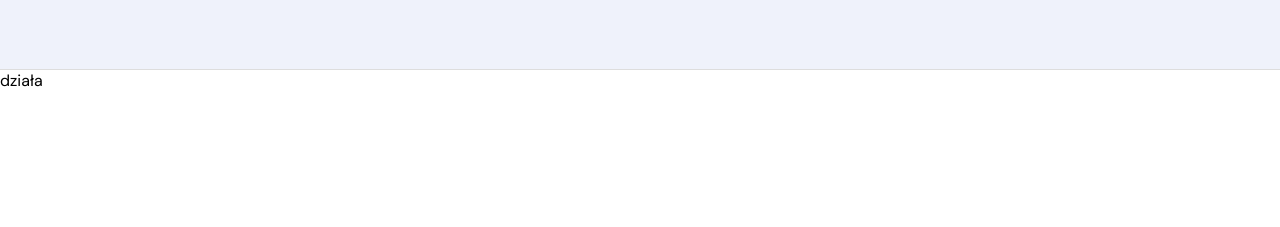
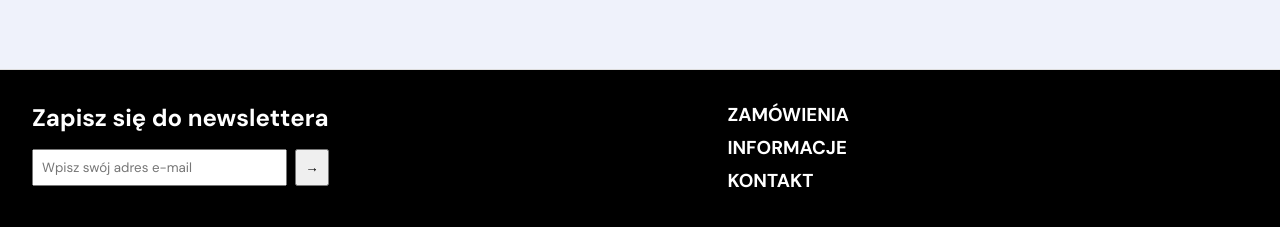
Before and after one commit to Bartlomiejste/reklamowe24, a React (Create React App) app: page / in a window 1280 px wide. Shown: the part 1727-1954 px from the top of the page. Before the commit the page ends 1818 px from the top, so only its background shows below. Built offline with nearby package versions, Linux system fonts and the light colour scheme; no server answers.

Commit message:
add footer component

```diff
--- a/src/components/Footer/Footer.jsx
+++ b/src/components/Footer/Footer.jsx
@@ -1,7 +1,35 @@
 import React from "react";
+import "../../styles/Footer/Footer.css";
 
 const Footer = () => {
-  return <div>działa</div>;
+  return (
+    <footer className="footer">
+      <div className="footer-section newsletter">
+        <h2>Zapisz się do newslettera</h2>
+        <div className="newsletter-input-group">
+          <input type="email" placeholder="Wpisz swój adres e-mail" />
+          <button type="submit">→</button>
+        </div>
+      </div>
+      <div className="footer-section links">
+        <div className="link-column">
+          <h3>ZAMÓWIENIA</h3>
+          {/* Add links here */}
+        </div>
+        <div className="link-column">
+          <h3>INFORMACJE</h3>
+          {/* Add links here */}
+        </div>
+        <div className="link-column">
+          <h3>KONTAKT</h3>
+          {/* Add contact info here */}
+        </div>
+      </div>
+      <div className="footer-section social-media">
+        {/* Add social media icons here */}
+      </div>
+    </footer>
+  );
 };
 
 export default Footer;
--- a/src/styles/Footer/Footer.css
+++ b/src/styles/Footer/Footer.css
@@ -0,0 +1,58 @@
+.footer {
+    background-color: #000;
+    color: #fff;
+    padding: 2rem;
+    display: flex;
+    justify-content: space-between;
+}
+
+.footer-section {
+    display: flex;
+    flex-direction: column;
+}
+
+.newsletter h2,
+.link-column h3 {
+    margin-bottom: 1rem;
+}
+
+.newsletter-input-group {
+    display: flex;
+}
+
+.newsletter-input-group input {
+    flex: 1;
+    padding: 0.5rem;
+    margin-right: 0.5rem;
+}
+
+.newsletter-input-group button {
+    padding: 0.5rem;
+    cursor: pointer;
+}
+
+.link-column {
+    /* Styling for the links section */
+}
+
+.link-column h3 {
+    margin-bottom: 0.5rem;
+}
+
+.social-media {
+    /* Styling for social media icons */
+}
+
+/* You might want to add responsive styles to make sure the footer
+     looks good on all devices */
+
+@media (max-width: 768px) {
+    .footer {
+        flex-direction: column;
+        align-items: center;
+    }
+
+    .footer-section {
+        margin-bottom: 1rem;
+    }
+}
```
Also changed, not shown: reklamowe24logo.png (added).
